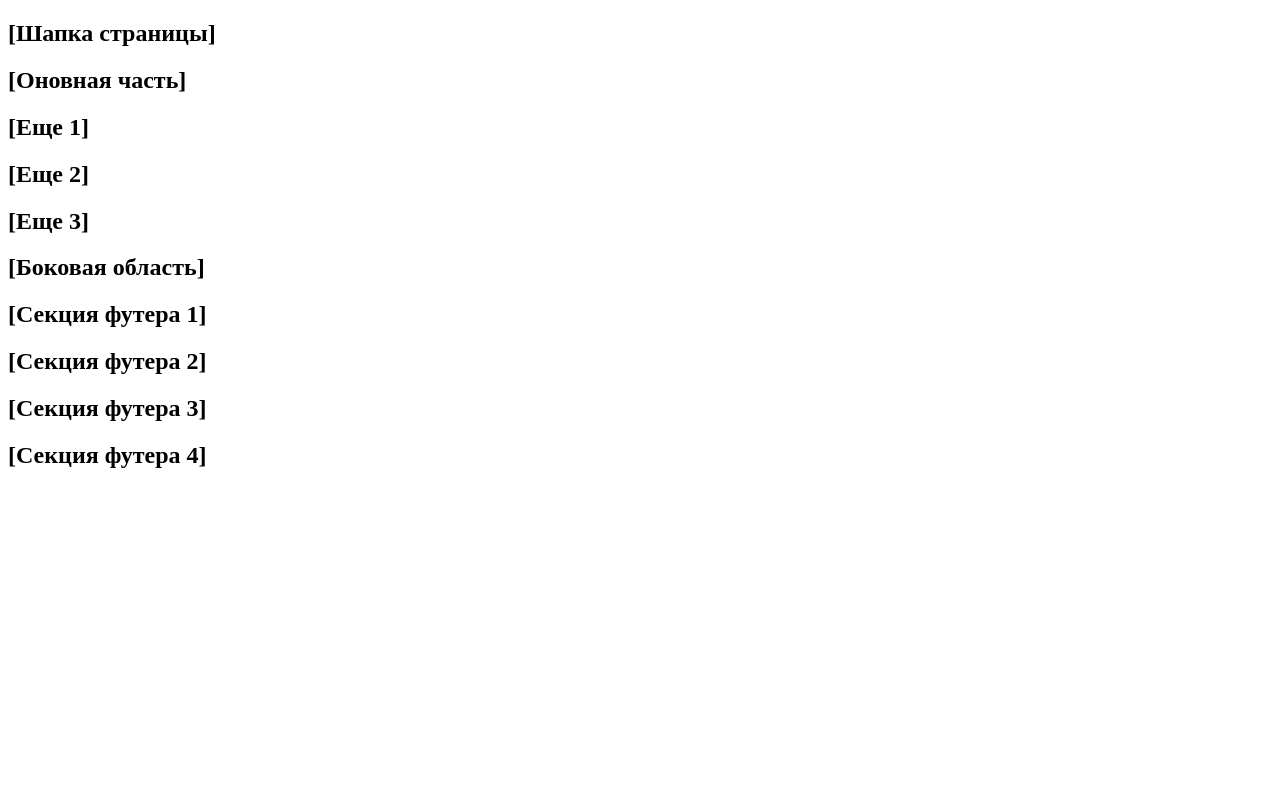
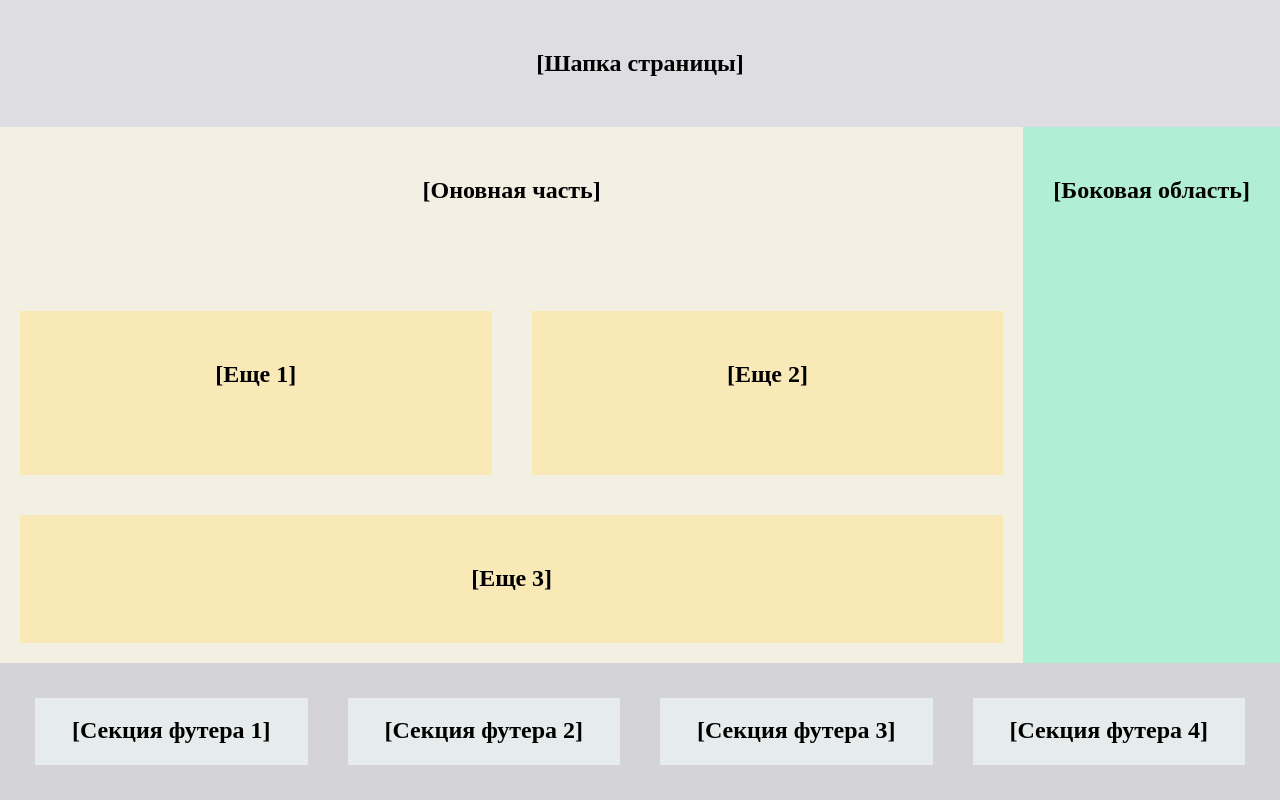
Before and after one commit to KatsiarynaKarneliuk/front, a plain HTML site: page project/gridAdapt/gridAdapt.html in a window 1280 px wide. Drawn offline with Linux system fonts and the light colour scheme; the site is published under a folder, as on GitHub Pages, so addresses that start at the root find nothing.

Commit message:
fixed link_rel for adaptive

```diff
--- a/project/gridAdapt/gridAdapt.html
+++ b/project/gridAdapt/gridAdapt.html
@@ -4,8 +4,8 @@
     <meta charset="UTF-8">
     <meta http-equiv="X-UA-Compatible" content="IE=edge">
     <meta name="viewport" content="width=device-width, initial-scale=1.0">
-    <link rel="stylesheet" href="/front/project/gridAdapt/style.css">
-    <link rel="stylesheet" href="/front/normalize.css">
+    <link rel="stylesheet" href="style.css">
+    <link rel="stylesheet" href="../../normalize.css">
     <title>Document</title>
 </head>
 <body>
```
